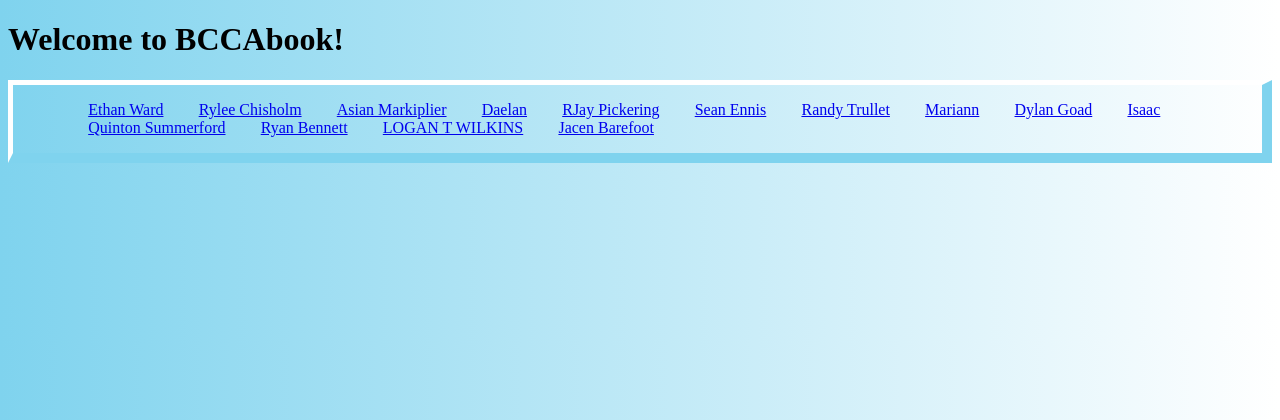
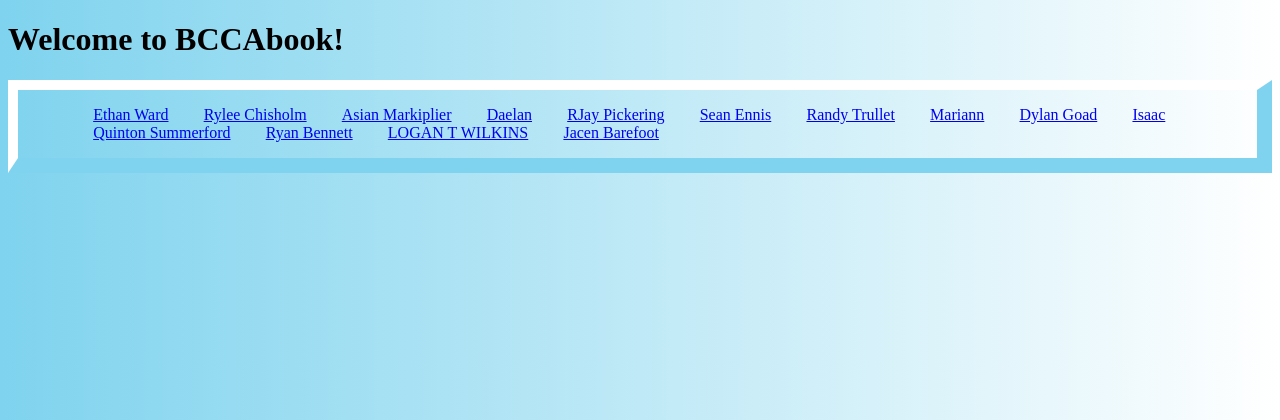
Before and after one commit to wcollins22/Unit_Project, a Django app: page /homepage/ in a window 1280 px wide. Shown: the top 420 px of the page. Run offline with Django 3.2, Linux system fonts and the light colour scheme.

Commit message:
Update styles.css

```diff
--- a/app/static/styles.css
+++ b/app/static/styles.css
@@ -26,9 +26,9 @@ ul {
 }
 
 div {
-  border: solid 5px white;
-  border-right: solid 10px rgb(127 211 238);
-  border-bottom: solid 10px rgb(127 211 238);
+  border: solid 10px white;
+  border-right: solid 15px rgb(127 211 238);
+  border-bottom: solid 15px rgb(127 211 238);
 }
 
 .homelink {
```
